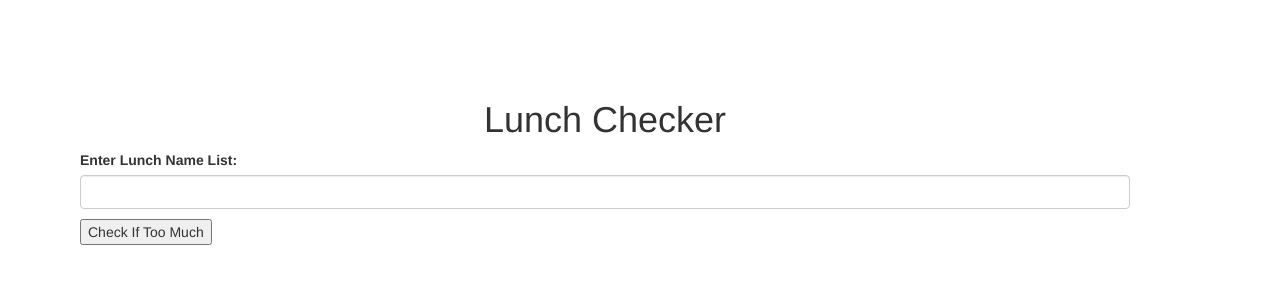
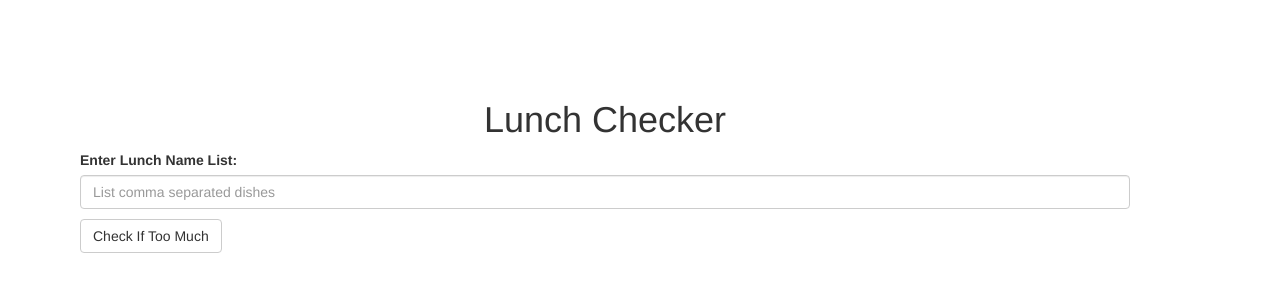
Before and after one commit to Noman-Malik/coursera-test, a plain HTML site: page module1-assignment/index.html in a window 1280 px wide. Drawn offline with Linux system fonts and the light colour scheme.

Commit message:
Module 1 assignment update

```diff
--- a/module1-assignment/index.html
+++ b/module1-assignment/index.html
@@ -24,8 +24,8 @@
   <div class = "divStyle">
       <h1 align="center">Lunch Checker</h1>
       <label for="lunchNameList">Enter Lunch Name List: </label>
-      <input type="text" id="lunchNameList" ng-model="lunchNameList" ng-style="inputTextFieldStyle" class="form-control">
-      <button type="button" class = "buttonMargin" ng-click="checkLunchNames()"  class="btn btn-default">Check If Too Much</button>
+      <input type="text" id="lunchNameList" placeholder="List comma separated dishes" ng-model="lunchNameList" ng-style="inputTextFieldStyle" class="form-control">
+      <button type="button" class = "buttonMargin btn btn-default" ng-click="checkLunchNames()">Check If Too Much</button>
       <h4 ng-style="messageColor">{{message}}</h4>
     </div>
 </div>
```
